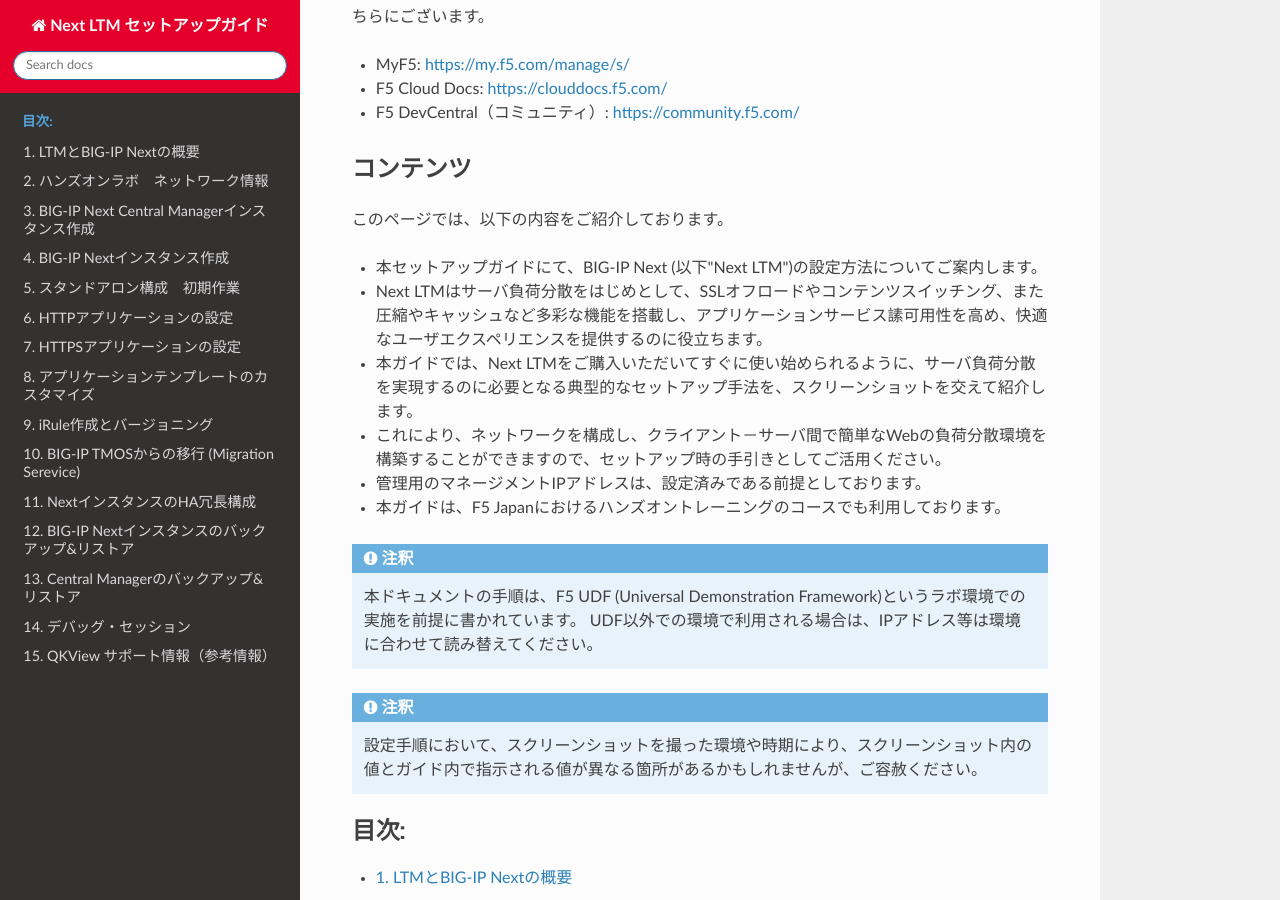
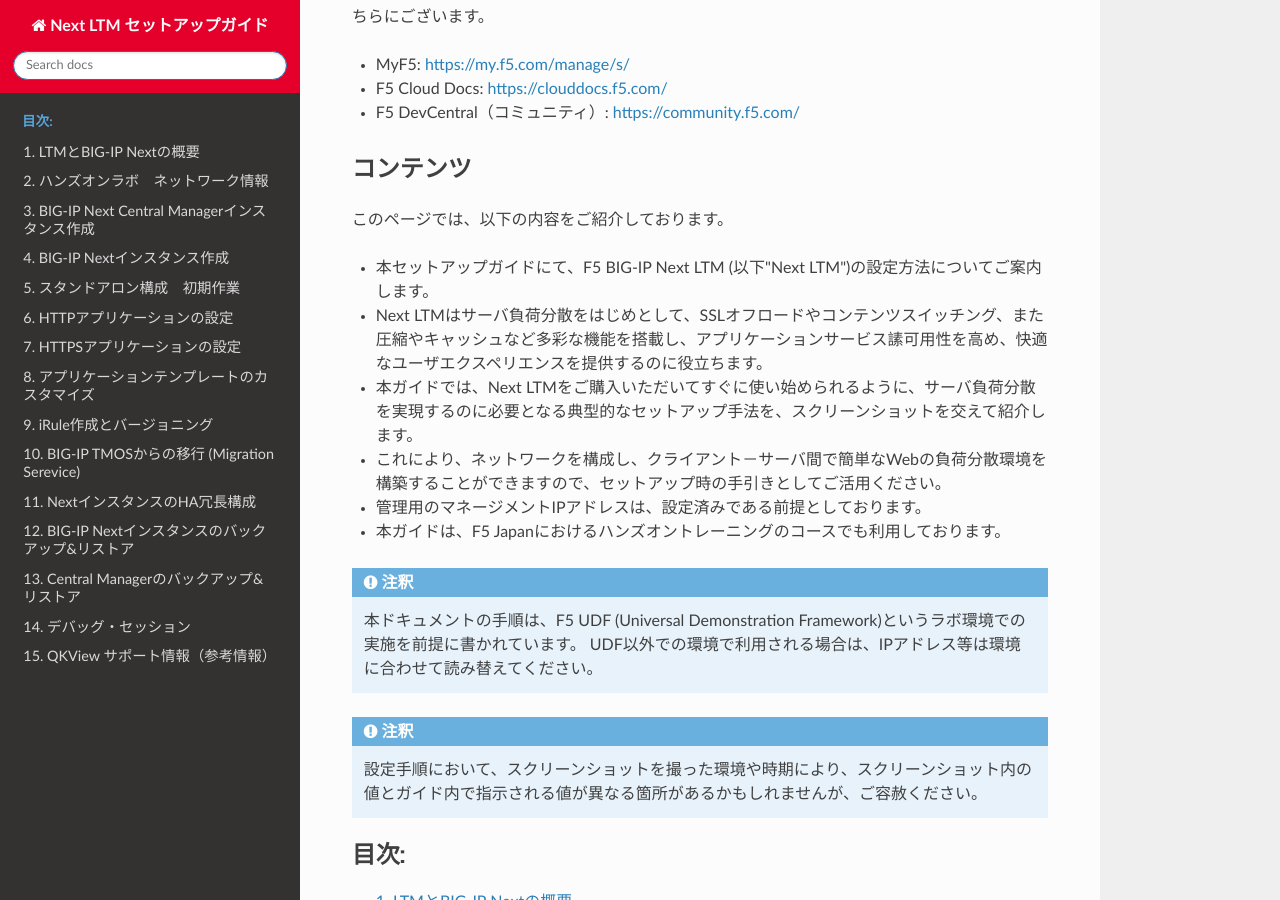
Before and after one commit to BeF5/f5j-easy-setup-next-ltm, a Sphinx documentation site: the page built from docs/index.rst, in a window 1280 px wide and 900 px high, scrolled down 323 px. Built offline with Sphinx 7.4.7 and the Read the Docs theme 2.0.0, drawn with Linux system fonts in a browser that asks for light colours.

Commit message:
Update index.rst

```diff
--- a/docs/index.rst
+++ b/docs/index.rst
@@ -22,7 +22,7 @@ F5のオフィシャルなドキュメントはこちらにございます。
 このページでは、以下の内容をご紹介しております。
 
 
-- 本セットアップガイドにて、BIG-IP Next (以下"Next LTM")の設定方法についてご案内します。
+- 本セットアップガイドにて、F5 BIG-IP Next LTM (以下"Next LTM")の設定方法についてご案内します。
 - Next LTMはサーバ負荷分散をはじめとして、SSLオフロードやコンテンツスイッチング、また圧縮やキャッシュなど多彩な機能を搭載し、アプリケーションサービス䛾可用性を高め、快適なユーザエクスペリエンスを提供するのに役立ちます。
 - 本ガイドでは、Next LTMをご購入いただいてすぐに使い始められるように、サーバ負荷分散を実現するのに必要となる典型的なセットアップ手法を、スクリーンショットを交えて紹介します。
 - これにより、ネットワークを構成し、クライアント－サーバ間で簡単なWebの負荷分散環境を構築することができますので、セットアップ時の手引きとしてご活用ください。
```
